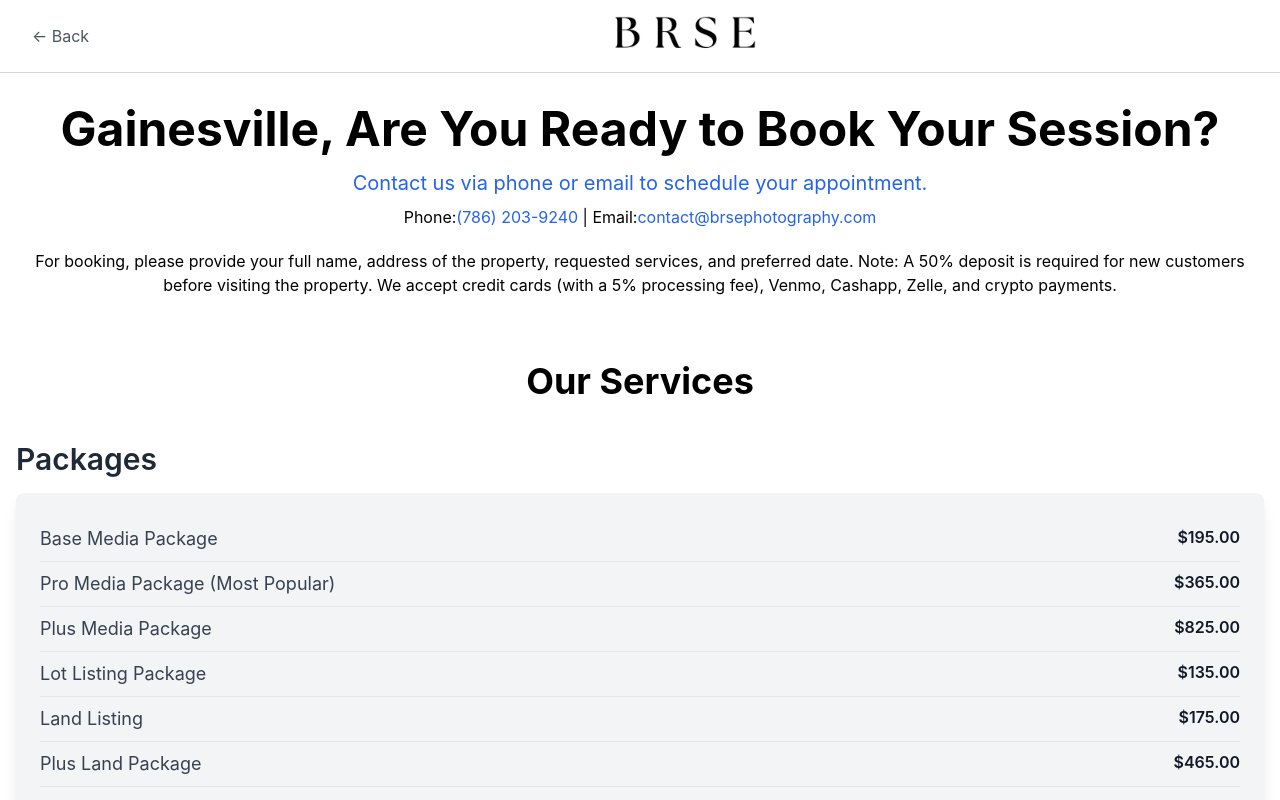
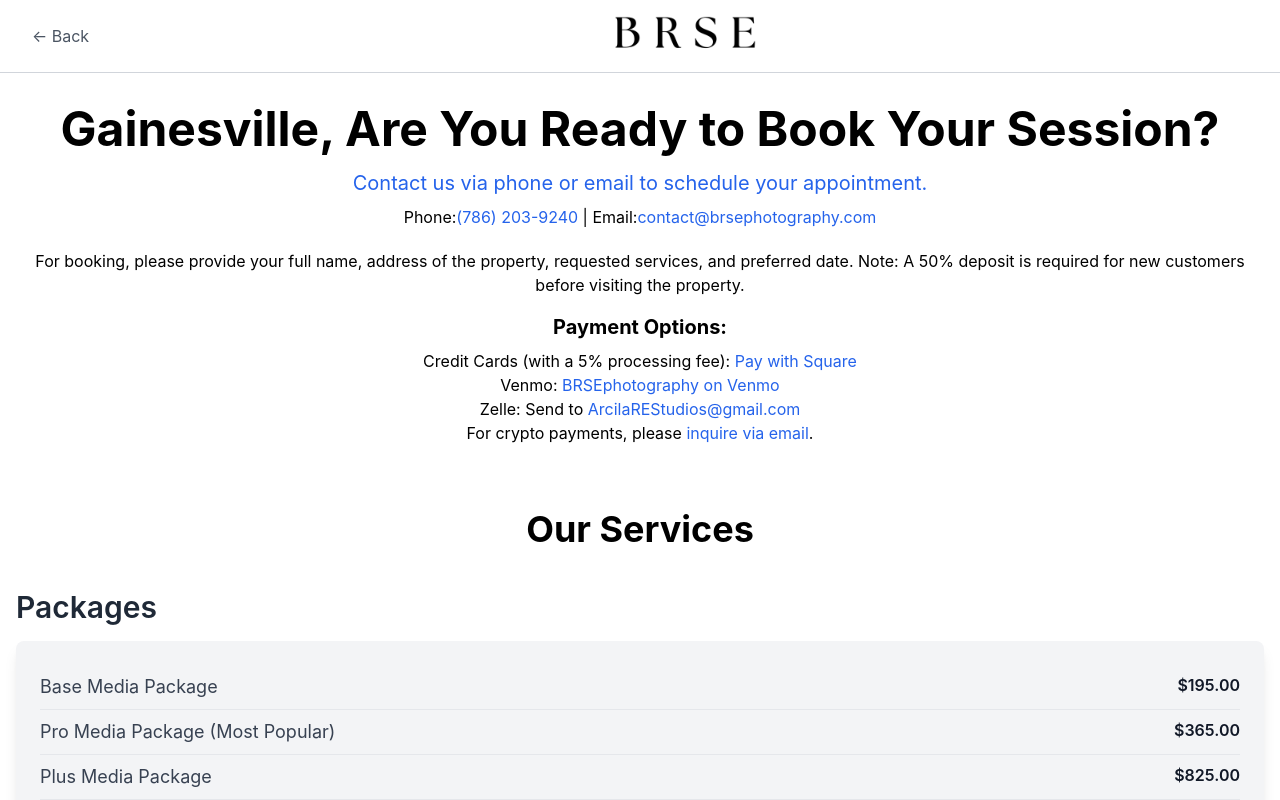
Before and after one commit to SergArcila/brse-website, a React (Create React App) app: page /booking in a window 1280 px wide. Shown: the top 800 px of the page. Built offline with nearby package versions, Linux system fonts and the light colour scheme.

Commit message:
Changed booking added payment links

```diff
--- a/src/components/BookingPage.js
+++ b/src/components/BookingPage.js
@@ -90,7 +90,16 @@
   </p>
 
   <p className="mt-5">
-    For booking, please provide your full name, address of the property, requested services, and preferred date. Note: A 50% deposit is required for new customers before visiting the property. We accept credit cards (with a 5% processing fee), Venmo, Cashapp, Zelle, and crypto payments.
+    For booking, please provide your full name, address of the property, requested services, and preferred date. Note: A 50% deposit is required for new customers before visiting the property.
+  </p>
+  <p className="text-xl mt-4 font-bold ">Payment Options:</p>
+  <p className="mt-2">
+    <ul>
+      <li>Credit Cards (with a 5% processing fee): <a href="https://square.link/u/6jGkMy56?src=sheet" className="text-blue-600 hover:text-blue-800" target="_blank">Pay with Square</a></li>
+      <li>Venmo: <a href="https://www.venmo.com/u/BRSEphotography" className="text-blue-600 hover:text-blue-800" target="_blank">BRSEphotography on Venmo</a></li>
+      <li>Zelle: Send to <a href="mailto:ArcilaREStudios@gmail.com" className="text-blue-600 hover:text-blue-800">ArcilaREStudios@gmail.com</a></li>
+      <li>For crypto payments, please <a href="mailto:contact@brsephotography.com" className="text-blue-600 hover:text-blue-800">inquire via email</a>.</li>
+    </ul>
   </p>
 </div>
 <div className="bg-white">
```
